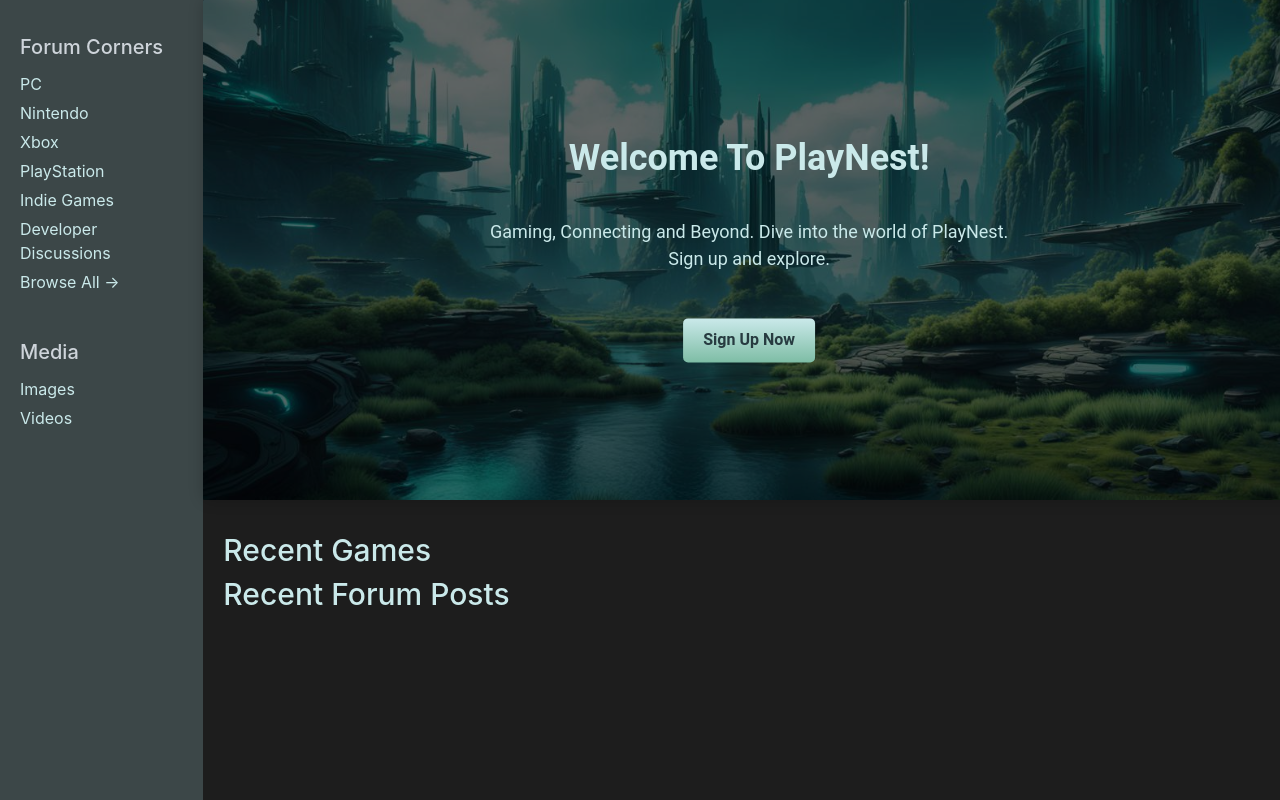
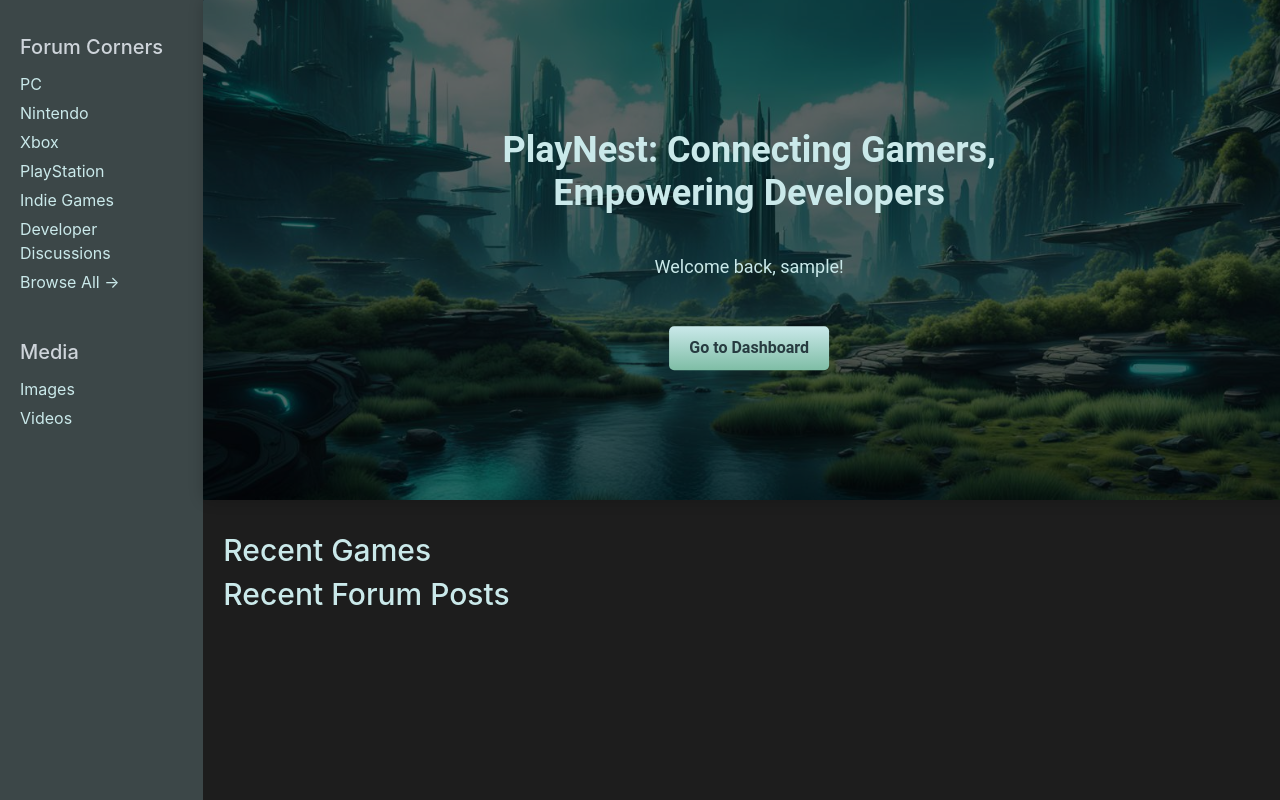
Before and after one commit to odesai840/PlayNest, a Flask app: page / in a window 1280 px wide. Shown: the part 64-864 px from the top of the page. Run offline with Flask 3, Linux system fonts and the light colour scheme; the visitor is signed in with stand-in values (Sample User, id 1); some libraries are stand-ins or nearby versions.

Commit message:
added comments to code and changed hero content if user is logged in

```diff
--- a/app.py
+++ b/app.py
@@ -1,6 +1,12 @@
 from flask import Flask, render_template, request, redirect, url_for, session
+# bcrypt is a hashing library used to securely hash passwords
+# instead of storing passwords directly in the database, we store a hash of the password so that if the database is compromised,
+# attackers wont have access to the actual user passwords
+# make sure virtual environment is activated, then run pip install Flask-Bcrypt to install bcrypt
 from flask_bcrypt import Bcrypt
 from models import db, User
+
+# run pip install python-dotenv to install
 from dotenv import load_dotenv
 import os
 
@@ -8,9 +14,12 @@
 
 app = Flask(__name__)
 app.secret_key = 'your_secret_key'
+
+# DB connection
 app.config['SQLALCHEMY_DATABASE_URI'] = \
     f'postgresql://{os.getenv("DB_USER")}:{os.getenv("DB_PASS")}@{os.getenv("DB_HOST")}:{os.getenv("DB_PORT")}/{os.getenv("DB_NAME")}'
-db.init_app(app)
+db.init_app(app) # initializing database with the flask app
+
 bcrypt = Bcrypt(app)
 
 @app.route('/')
@@ -40,24 +49,32 @@
         password = request.form['password']
         confirm_password = request.form['confirm-password']
 
+        # validation for password confirmation
         if password != confirm_password:
             return "Passwords do not match."
 
+        # checking if username already exists in database
         existing_user = User.query.filter_by(username=username).first()
         if existing_user:
             return "Username already in use. Please choose a different one."
 
+        # checking if email already exists in database
         existing_email = User.query.filter_by(email=email).first()
         if existing_email:
             return "Email already in use. Please use a different one."
 
+        # hash password before storing it
         hashed_password = bcrypt.generate_password_hash(password).decode('utf-8')
+
+        # creating a new user and inserting it into the database
         new_user = User(username=username, email=email, password_hash=hashed_password)
         db.session.add(new_user)
         db.session.commit()
 
+        # redirecting to log in page after sign up
         return redirect(url_for('login'))
 
+# render the sign up form if GET request
     return render_template('signup.html')
 
 @app.route('/home')
--- a/models.py
+++ b/models.py
@@ -1,3 +1,5 @@
+# defines data models
+# run pip install flask-sqlalchemy psycopg2-binary to install sqlalchemy
 from flask_sqlalchemy import SQLAlchemy
 
 db = SQLAlchemy()
--- a/static/styles.css
+++ b/static/styles.css
@@ -257,6 +257,22 @@
     }
 }
 
+.dashboard-button {
+    background: linear-gradient(180deg, #cae9ea, #7ebda5);
+    font-weight: bold;
+    color: #273b40;
+    border: none;
+    border-radius: 5px;
+    padding: 10px 20px;
+    cursor: pointer;
+
+    &:hover {
+        background: linear-gradient(180deg, #8be8b5, #4b9c78);
+        border: 2px solid #cae9ea;
+        color: #273b40;
+    }
+}
+
 .content-below-hero {
     margin-top: 3%;
     margin-left: 20px;
--- a/templates/home.html
+++ b/templates/home.html
@@ -33,9 +33,15 @@
                     <header>
                         <img src="./static/images/game_landscape.jpg">
                         <section>
-                            <h2>Welcome To PlayNest!</h2>
-                            <p>Gaming, Connecting and Beyond. Dive into the world of PlayNest. Sign up and explore.</p>
-                            <button class="hero-button">Sign Up Now</button>
+                            {% if 'username' in session %}
+                                <h2>PlayNest: Connecting Gamers, Empowering Developers</h2>
+                                <p>Welcome back, {{ session['username'] }}!</p>
+                                <a href="{{ url_for('dashboard') }}"><button class="dashboard-button">Go to Dashboard</button></a>
+                            {% else %}
+                                <h2>Welcome to PlayNest!</h2>
+                                <p>Gaming, Connecting and Beyond. Dive into the world of PlayNest. Sign up and explore.</p>
+                                <a href="{{ url_for('signup') }}"><button class="hero-button">Sign Up Now</button></a>
+                            {% endif %}
                         </section>
                     </header>
 
```
Also changed, not shown: playnest.sql (added, +8 -0 lines).
